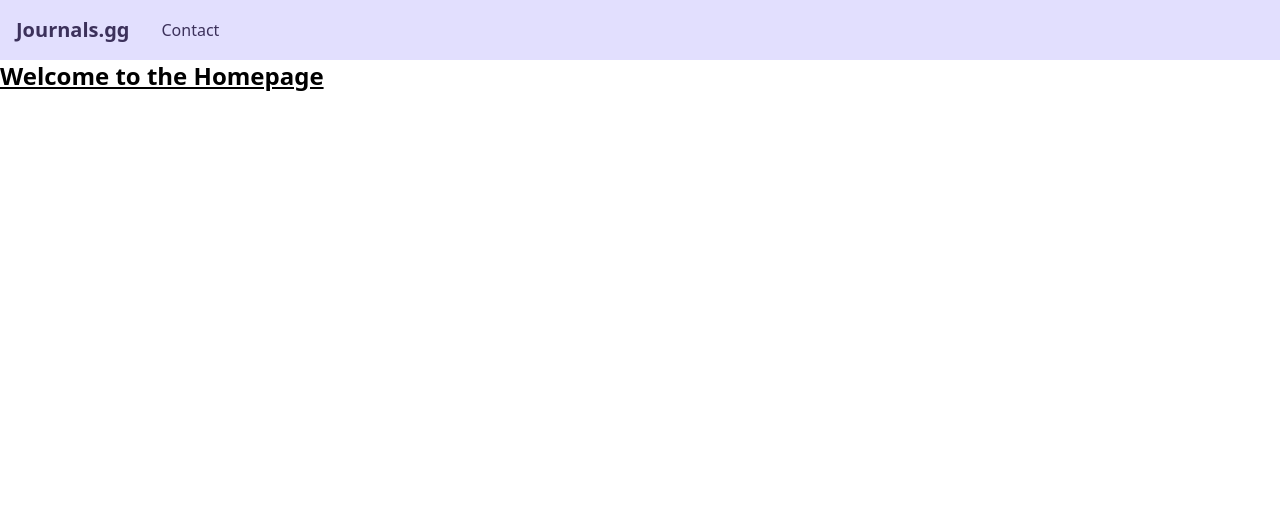
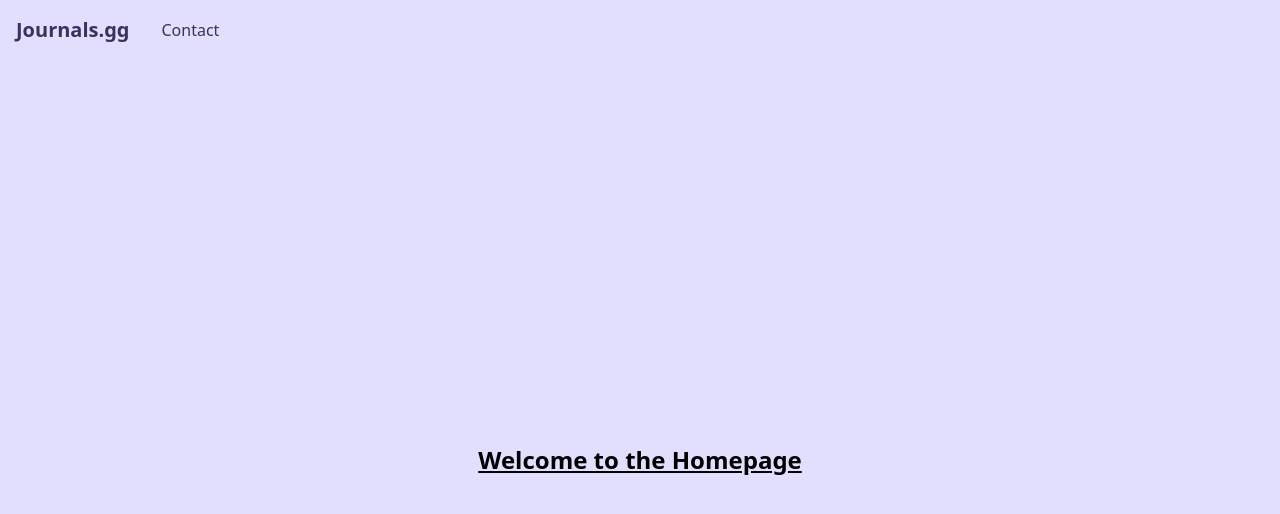
Before and after one commit to edwardfgt/journals-website-2024, a React (Vite) app: page / in a window 1280 px wide. Shown: the top 514 px of the page. Built offline with nearby package versions, Linux system fonts and the light colour scheme.

Commit message:
Add styling and a div to Homepage component

```diff
--- a/src/components/Homepage.tsx
+++ b/src/components/Homepage.tsx
@@ -1,5 +1,9 @@
 function Home() {
-    return <h1 className="text-2xl font-bold underline">Welcome to the Homepage</h1>;
+    return (
+        <div className="bg-background min-h-screen flex items-center justify-center">
+            <h1 className="text-2xl font-bold underline">Welcome to the Homepage</h1>
+        </div>
+    )
 }
 
 export default Home;
```
